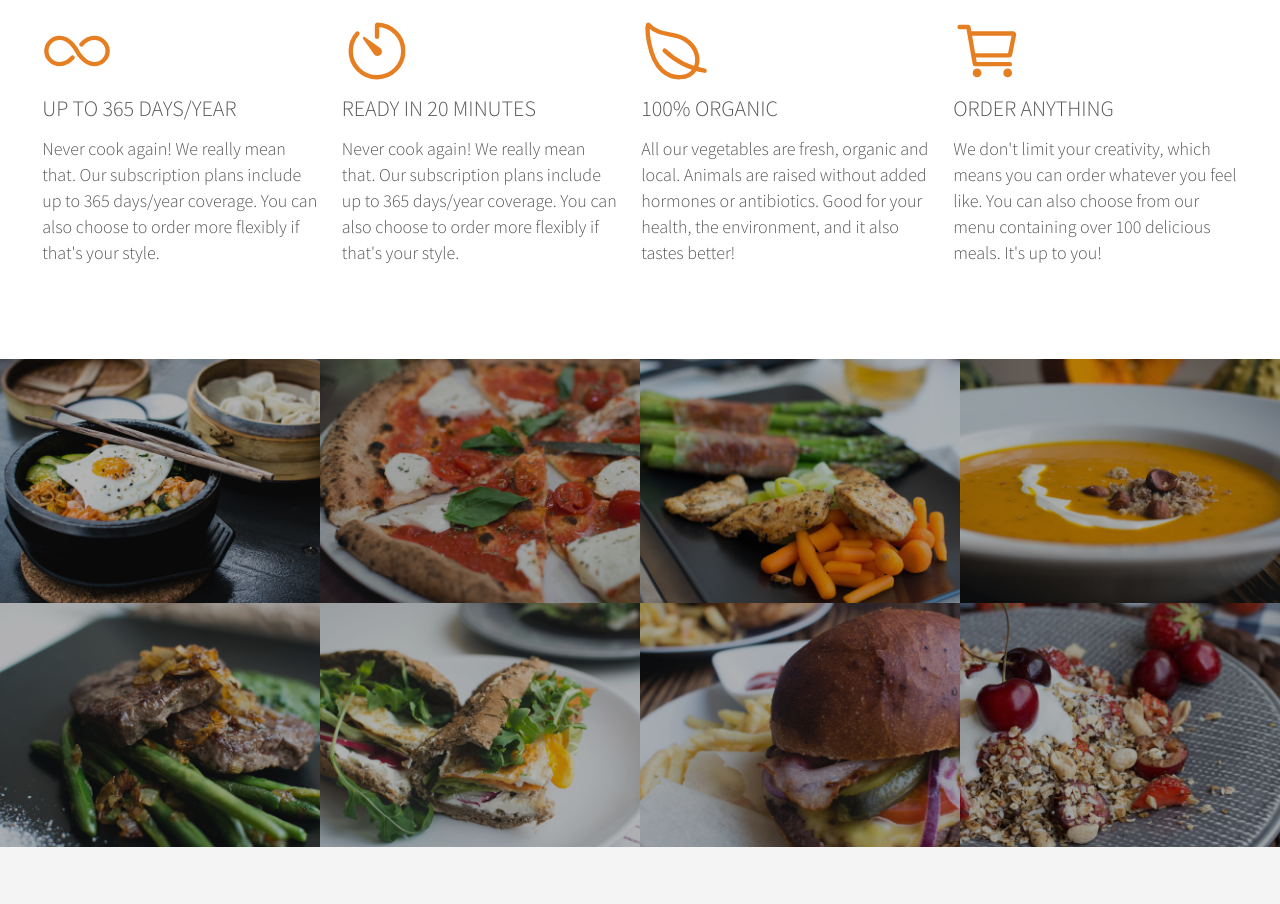
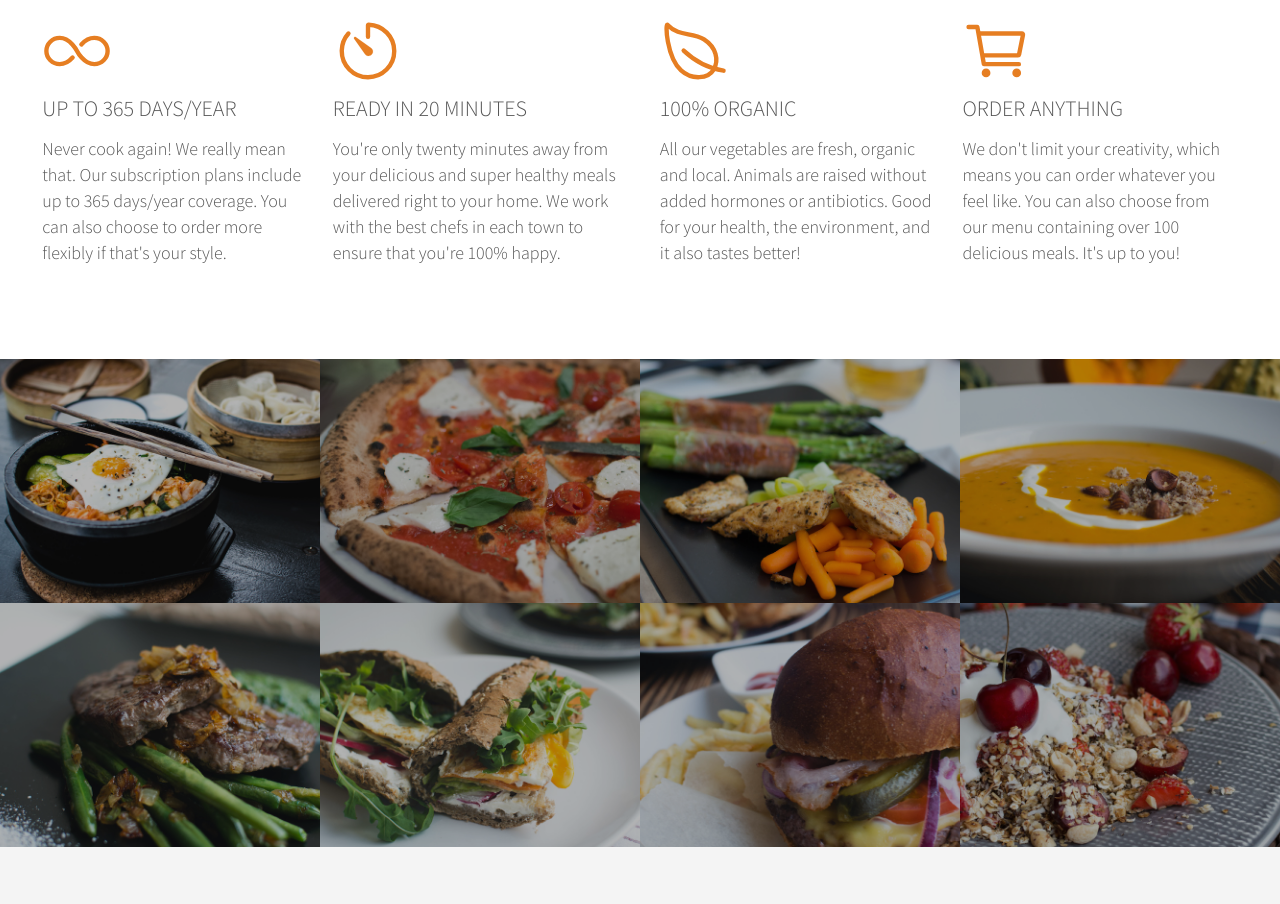
Before and after one commit to Udaay/OmniFood, a plain HTML site: page index.html in a window 1280 px wide. Shown: the part 1068-1972 px from the top of the page. Drawn offline with nearby package versions, Linux system fonts and the light colour scheme.

Commit message:
changed in content

```diff
--- a/index.html
+++ b/index.html
@@ -10,7 +10,8 @@
   <link rel="stylesheet" type="text/css" href="./vendors/css/animate.css">
   <link rel="stylesheet" type="text/css" href="./resources/css/style.css">
   <link rel="stylesheet" type="text/css" href="./resources/css/query.css">
-  <link href="https://fonts.googleapis.com/css2?family=Source+Sans+Pro:ital,wght@0,200;0,300;0,400;1,300&display=swap" rel="stylesheet">
+  <link href="https://fonts.googleapis.com/css2?family=Source+Sans+Pro:ital,wght@0,200;0,300;0,400;1,300&display=swap"
+    rel="stylesheet">
   <title>OmniFood</title>
 
   <link rel="apple-touch-icon" sizes="180x180" href="\resources\favicons/apple-touch-icon.png">
@@ -73,8 +74,8 @@
       <div class="col box">
         <ion-icon name="timer-outline"></ion-icon>
         <h3>Ready in 20 minutes</h3>
-        <p>Never cook again! We really mean that. Our subscription plans include up to 365 days/year coverage. You can
-          also choose to order more flexibly if that's your style.</p>
+        <p>You're only twenty minutes away from your delicious and super healthy meals delivered right to your home. We
+          work with the best chefs in each town to ensure that you're 100% happy.</p>
       </div>
       <div class="col box">
         <ion-icon name="leaf-outline"></ion-icon>
```
